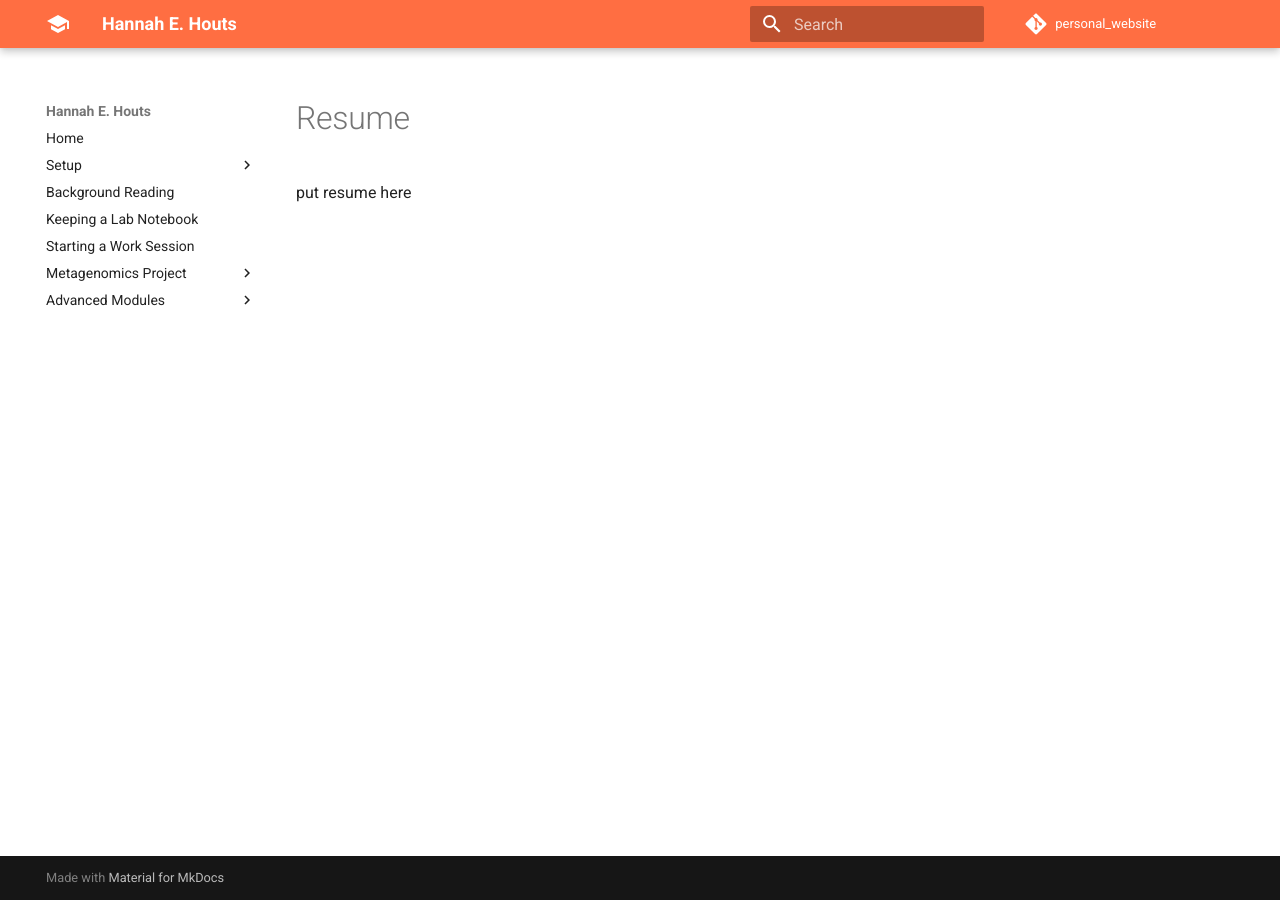
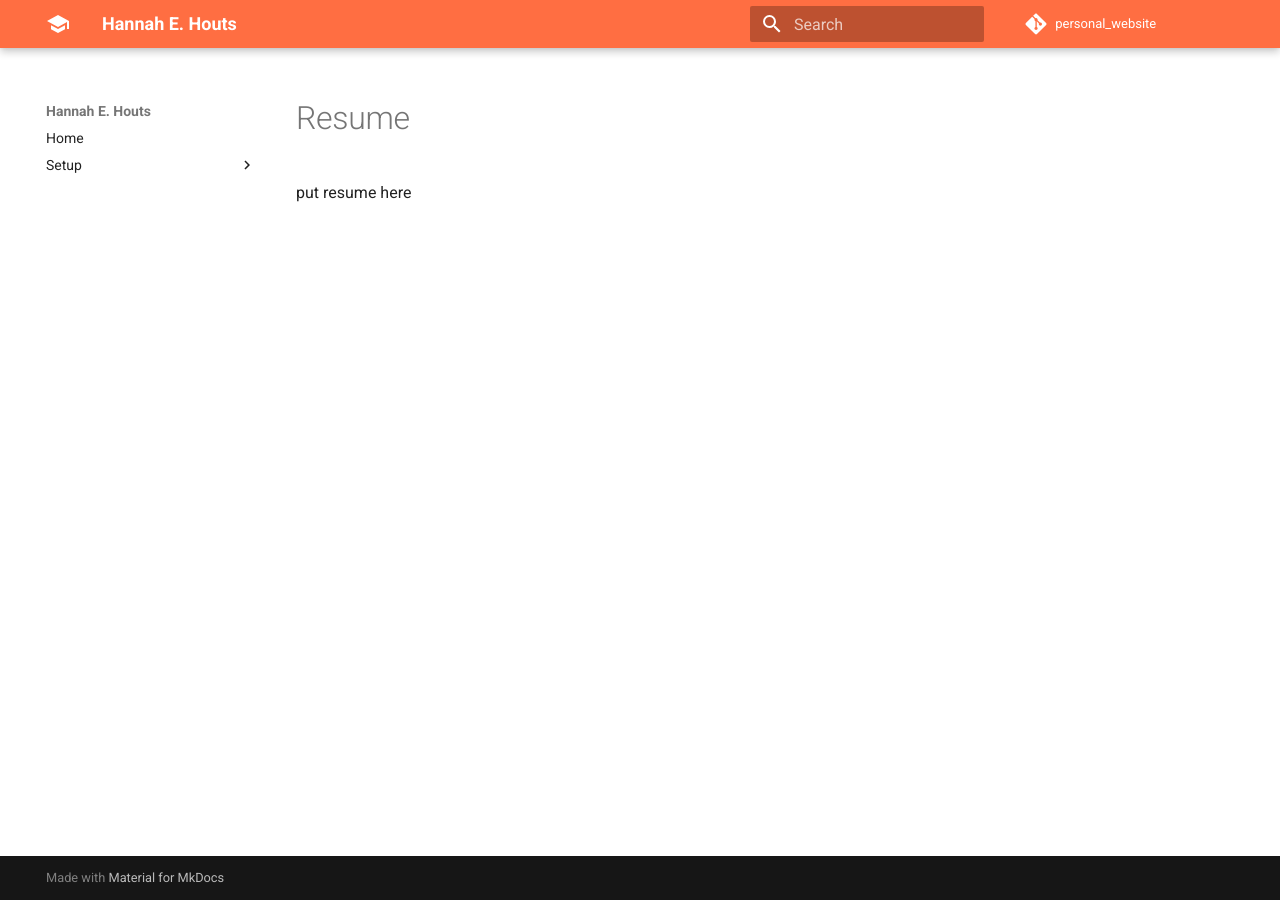
Before and after one commit to hehouts/personal_website, an MkDocs documentation site: the page built from doc/resume.md, in a window 1280 px wide. Built offline with MkDocs 1.6.1 and Material for MkDocs 9.7.7, drawn with Linux system fonts in a browser that asks for light colours; comment, search, counter and statistics services are not loaded; part of the change alters nothing that is shown.

Commit message:
Update mkdocs.yml

```diff
--- a/mkdocs.yml
+++ b/mkdocs.yml
@@ -33,18 +33,3 @@ nav:
   - 'Home': '00_getting_started.md'
   - "Setup":
     - "Setting up Farm": "01_farm_account.md"
-    - "Install Conda": "02_conda.md"
-  - "Background Reading": "03_background_reading.md"
-  - "Keeping a Lab Notebook": "04_documentation.md"
-  - "Starting a Work Session": "04b_starting_a_work_session.md"
-  - "Metagenomics Project":
-    - "Find and download the data": "05_starting_with_data.md"
-    - "Quality Control": "06_quality_control.md"
-    - "Taxonomic Discovery with Sourmash": "07_taxonomic_discovery_with_sourmash.md"
-    - "Bin Completion with Spacegraphcats": "08_bin_completion_with_spacegraphcats.md"
-    - "Assembling a Nbhd": "09_assembling_a_nbhd.md"
-    - "Annotating amino acid sequences": "10_annotating_amino_acid_sequences.md"
-  - "Advanced Modules":
-    - "Automation, Workflows, and Repeatability": "11_workflows_and_repeatability.md"
-    - "Version Control with Git and GitHub":  "12_angus_github.md"
-    - "Contribute on GitHub": "13_contribute_on_github.md"
```
